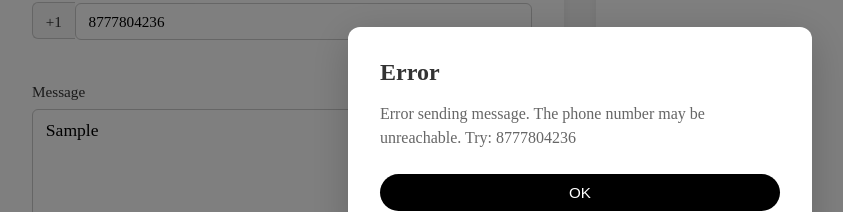
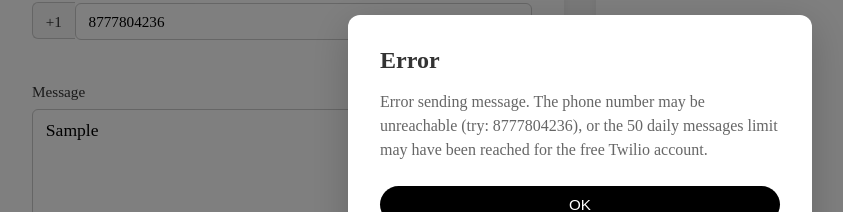
Before and after one commit to arnokha/my_sms_messenger, an Angular app in the folder frontend/: page / in a window 1280 px wide. Both pictures are taken after typing "Sample" into the empty fields and a click on the button "Submit". Shown: the part 265-477 px from the top of the page, without its empty margins (60-903 px from the left). Built offline with nearby package versions, Linux system fonts and the light colour scheme; no server answers.

Commit message:
clarified potential error msg

```diff
--- a/frontend/src/app/messages/messages.component.html
+++ b/frontend/src/app/messages/messages.component.html
@@ -79,7 +79,7 @@
   <div *ngIf="showErrorDialog" class="dialog-overlay" (click)="closeErrorDialog()">
     <div class="dialog" (click)="$event.stopPropagation()">
       <h3>Error</h3>
-      <p>Error sending message. The phone number may be unreachable. Try: 8777804236</p>
+      <p>Error sending message. The phone number may be unreachable (try: 8777804236), or the 50 daily messages limit may have been reached for the free Twilio account.</p>
       <button (click)="closeErrorDialog()" class="dialog-close">OK</button>
     </div>
   </div>
```
Also changed, not shown: 1 other file (tests, documents, lock files or other folders).
